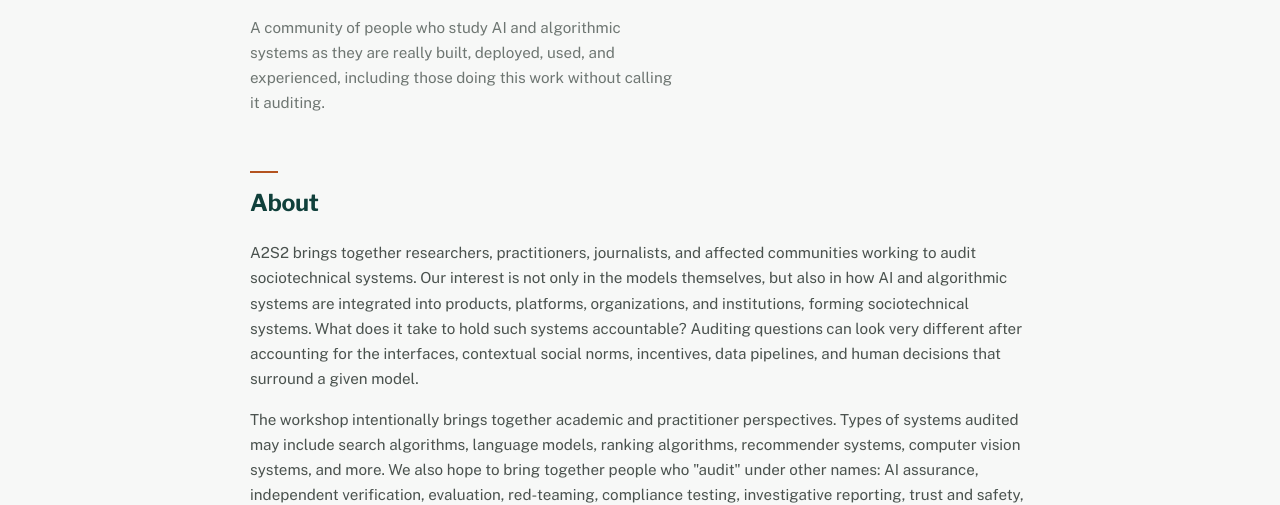
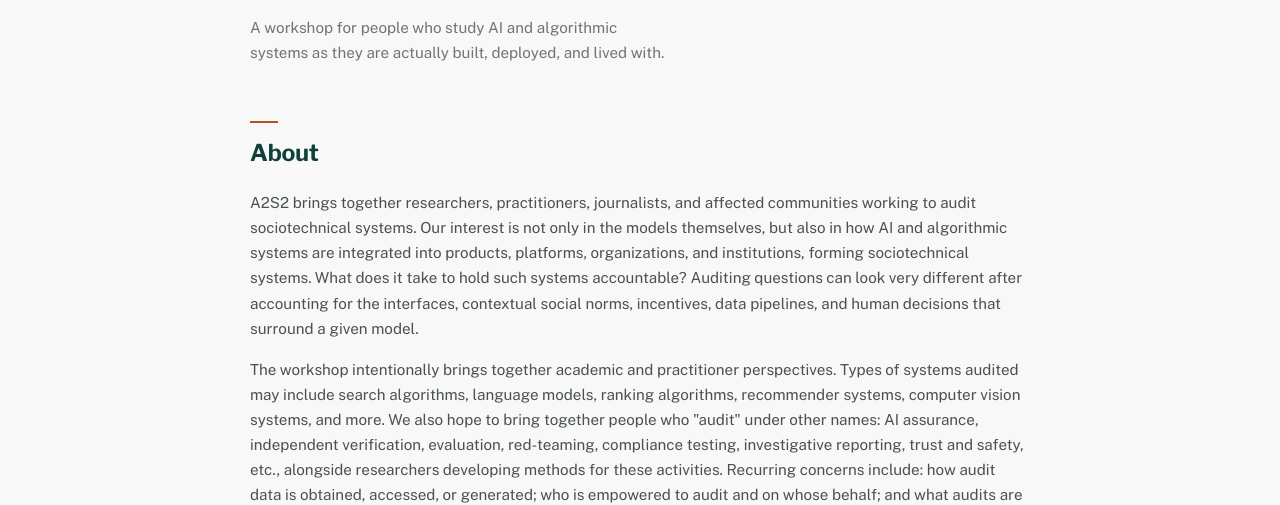
Before and after one commit to a2s2-workshop/a2s2-workshop.github.io, a plain HTML site: page index.html in a window 1280 px wide. Shown: the part 304-809 px from the top of the page. Drawn offline with Linux system fonts and the light colour scheme; some icons are missing.

Commit message:
Match hero tagline to the 2027 site

```diff
--- a/index.html
+++ b/index.html
@@ -28,7 +28,7 @@
     <h1 class="hero-acronym">A<sup>2</sup>S<sup>2</sup></h1>
     <div class="hero-rule"></div>
     <p class="hero-subtitle"><span class="hero-word"><span class="hero-letter" style="--hop-delay:0s">A</span>uditing</span> <span class="hero-word"><span class="hero-letter" style="--hop-delay:0.09s">A</span>I</span> and <span class="hero-word"><span class="hero-letter" style="--hop-delay:0.18s">S</span>ociotechnical</span> <span class="hero-word"><span class="hero-letter" style="--hop-delay:0.27s">S</span>ystems</span></p>
-    <p class="hero-tagline">A community of people who study AI and algorithmic systems as they are really built, deployed, used, and experienced, including those doing this work without calling it auditing.</p>
+    <p class="hero-tagline">A workshop for people who study AI and algorithmic systems as they are actually built, deployed, and lived with.</p>
   </header>
 
   <div class="content page-col">
```
